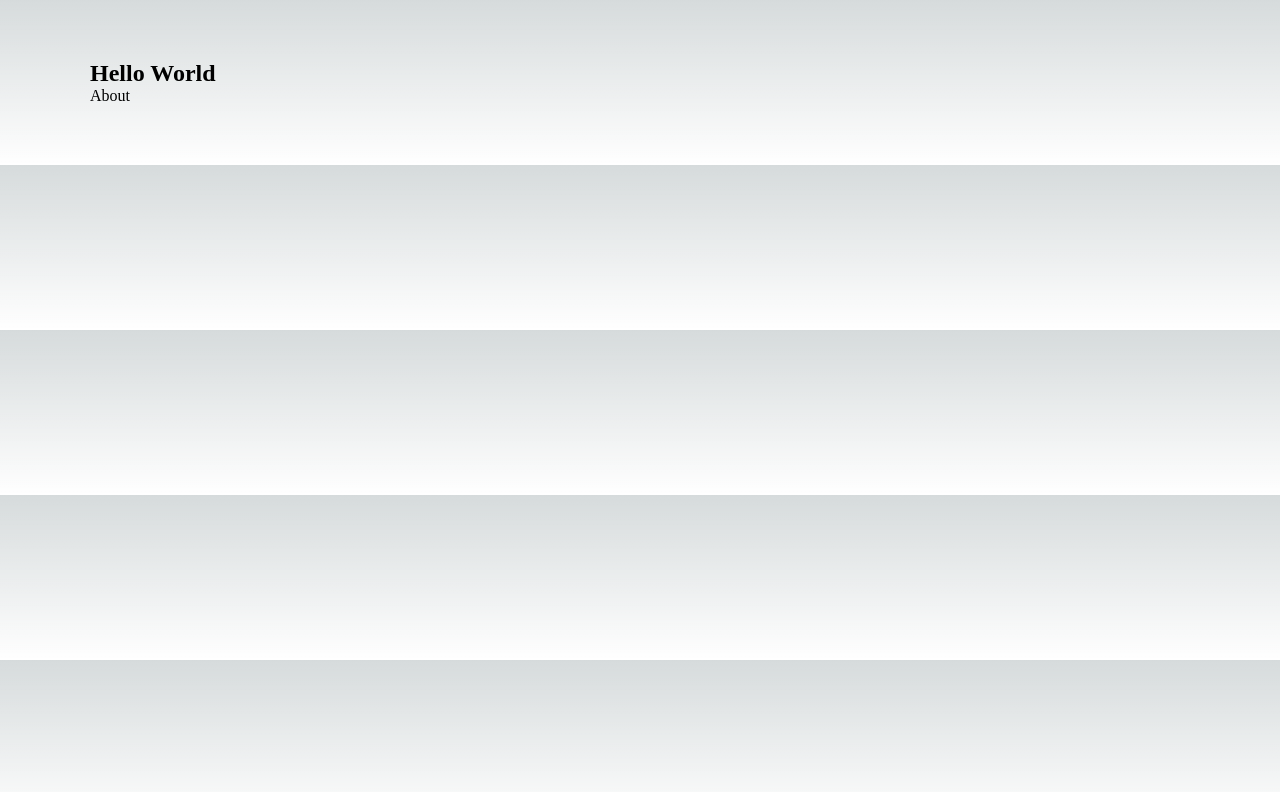
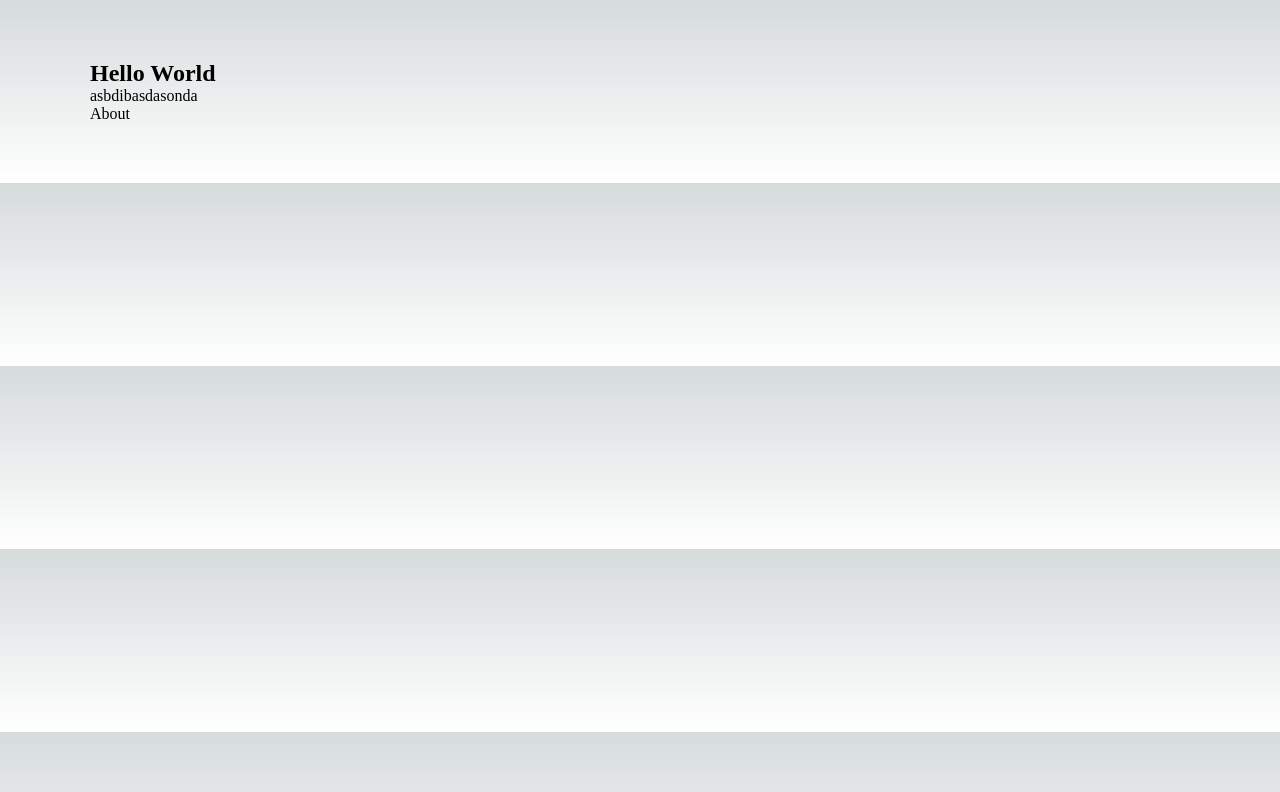
Before and after one commit to cansentay/appengine-cicd, a Next.js app: page / in a window 1280 px wide. Shown: the top 792 px of the page. Built offline with nearby package versions, Linux system fonts and the light colour scheme.

Commit message:
new text added

```diff
--- a/src/app/page.tsx
+++ b/src/app/page.tsx
@@ -5,6 +5,7 @@ export default function Home() {
     <main className="main">
       <div>
         <h2>Hello World</h2>
+        <p>asbdibasdasonda</p>
       </div>
       <Link href="/about">About</Link>
     </main>
```
Also changed, not shown: .changeset/hungry-foxes-approve.md (added), 1 other file (tests, documents, lock files or other folders).
